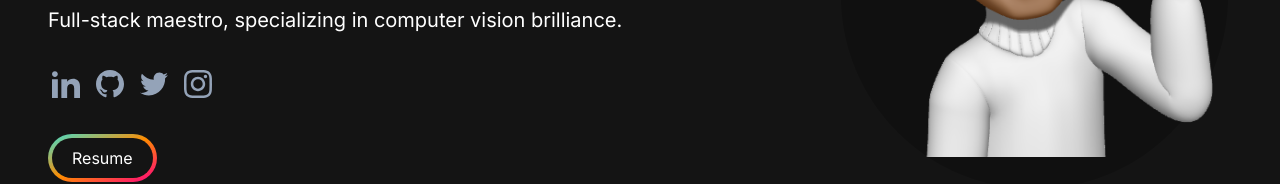
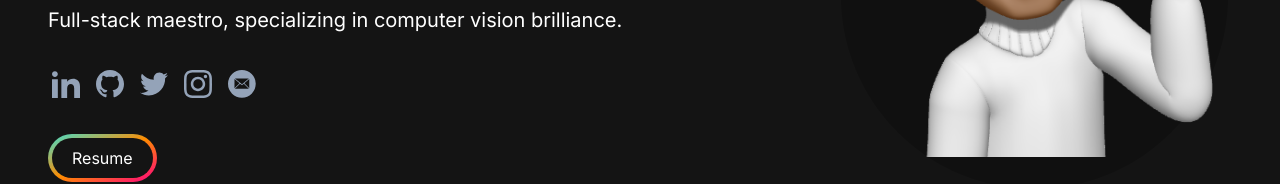
Before and after one commit to AbhijayNair/abhijaynair.github.io, a Next.js app: page / in a window 1280 px wide. Shown: the part 398-582 px from the top of the page. Built offline with nearby package versions, Linux system fonts and the light colour scheme.

Commit message:
added email support

```diff
--- a/app/components/SocialsRow.jsx
+++ b/app/components/SocialsRow.jsx
@@ -3,7 +3,6 @@ import React from "react";
 const SocialsRow = () => {
   return (
     <ul className="flex flex-row items-center h-full space-x-4 px-1 py-3 mb-3">
-      {/* LinkedIn */}
       <li>
         <a href="https://www.linkedin.com/in/abhijaynair" target="_blank">
           <svg
@@ -17,7 +16,6 @@ const SocialsRow = () => {
         </a>
       </li>
 
-      {/* Github */}
       <li>
         <a href="https://github.com/AbhijayNair" target="_blank">
           <svg
@@ -31,7 +29,6 @@ const SocialsRow = () => {
         </a>
       </li>
 
-      {/* Twitter */}
       <li>
         <a href="https://twitter.com/abhijay_n" target="_blank">
           <svg
@@ -45,7 +42,6 @@ const SocialsRow = () => {
         </a>
       </li>
 
-      {/* Instagram */}
       <li>
         <a href="https://instagram.com/abhijaynair" target="_blank">
           <svg
@@ -58,6 +54,21 @@ const SocialsRow = () => {
           </svg>
         </a>
       </li>
+
+      <li>
+        <a href="mailto:contact@abhijaynair.com" target="_blank">
+          <svg
+            xmlns="http://www.w3.org/2000/svg"
+            className="h-7 w-7 text-slate-400 hover:text-white"
+            fill="currentColor"
+            viewBox="0 0 124 124">
+            <path
+              fillRule="evenodd"
+              d="M61.44,0A61.44,61.44,0,1,1,0,61.44,61.44,61.44,0,0,1,61.44,0ZM30.73,38,62,63.47,91.91,38Zm-2,42.89L51,58.55,28.71,40.39V80.87ZM53.43,60.55l-22.95,23H92.21l-21.94-23L63,66.71h0a1.57,1.57,0,0,1-2,0l-7.59-6.19Zm19.24-2,21.5,22.54V40.19L72.67,58.51Z"
+            />
+          </svg>
+        </a>
+      </li>
     </ul>
   );
 };
```
